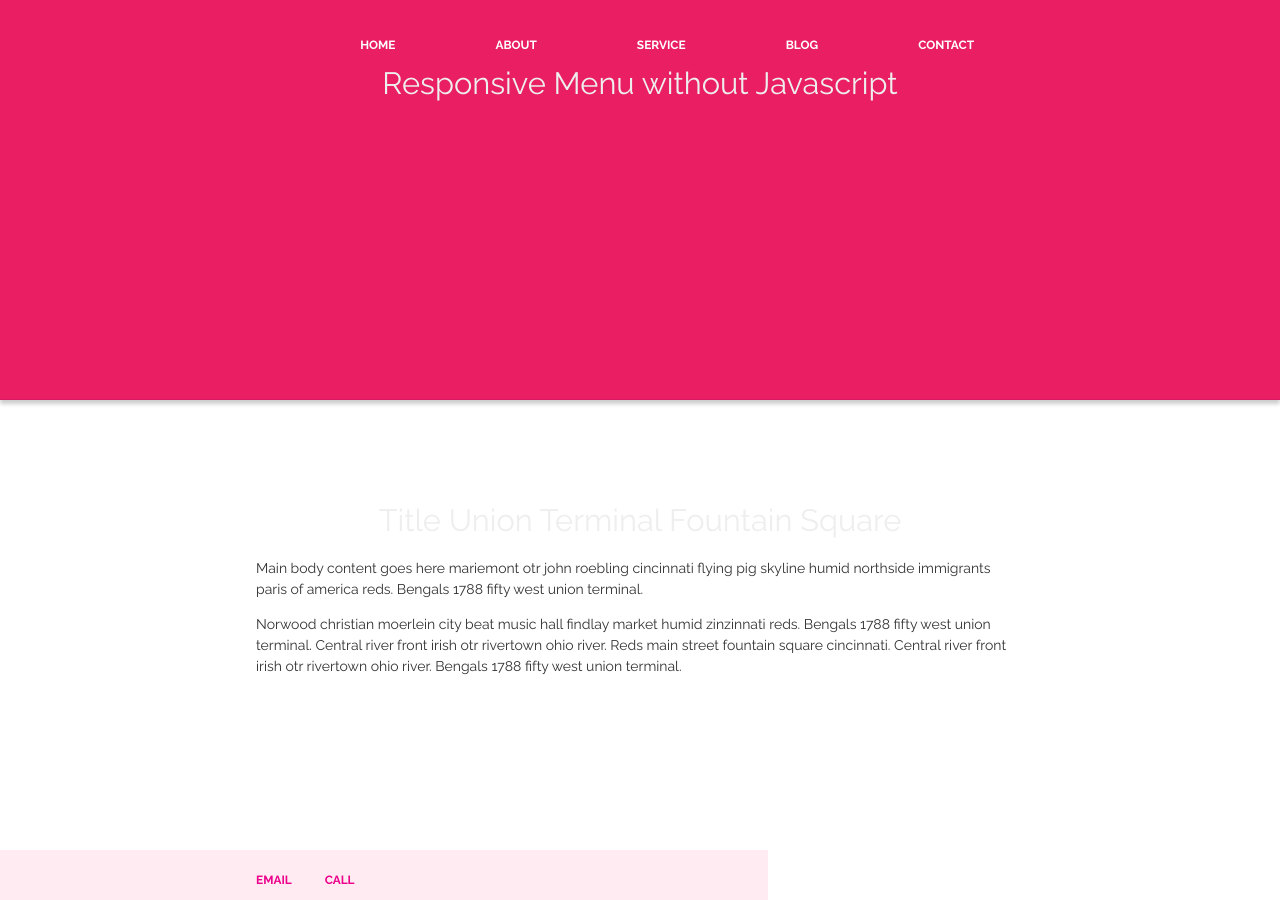
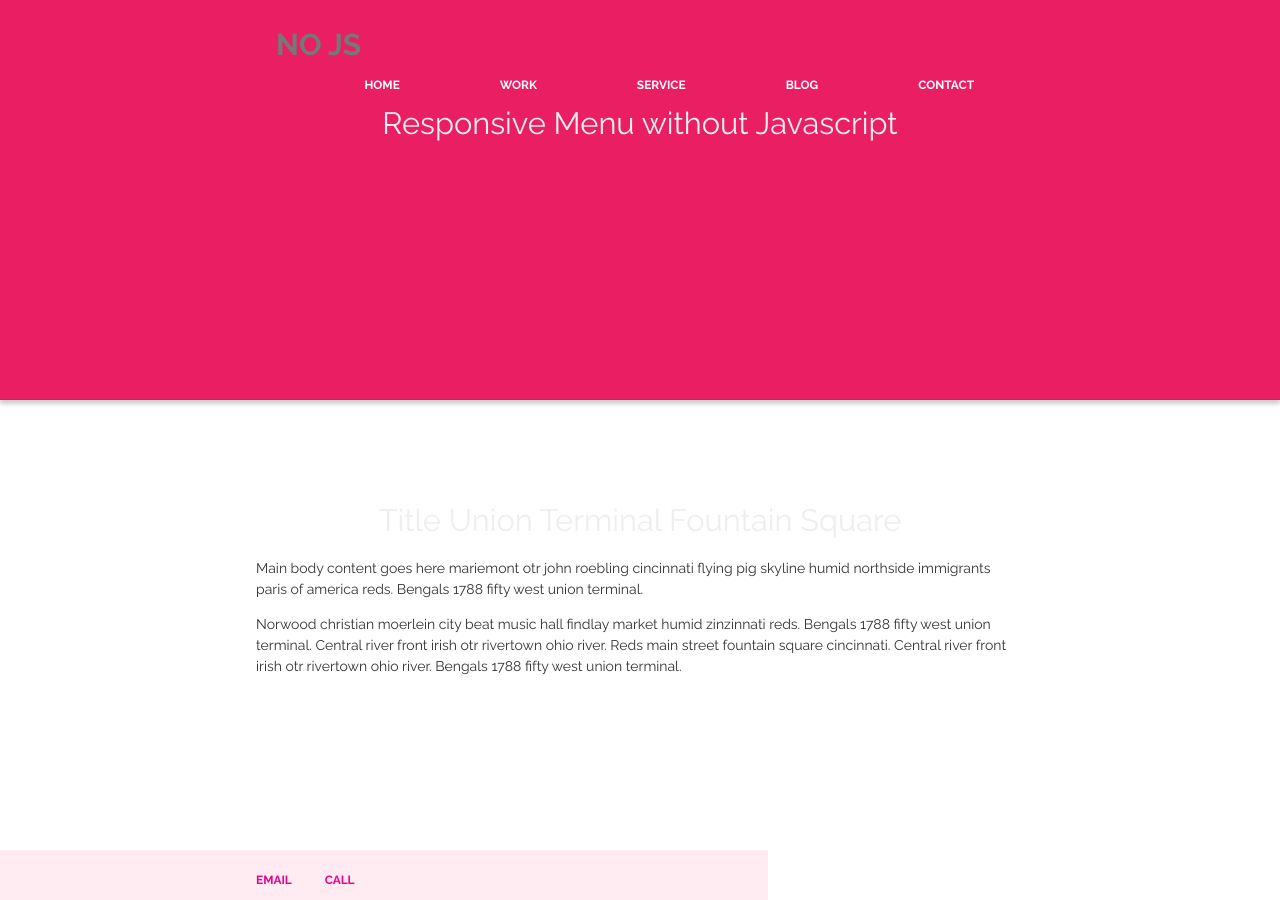
Before and after one commit to banbanbana/happybana.github.io, a Jekyll site: the page index.html, which Jekyll copies as it is, in a window 1280 px wide. Built offline with Jekyll 4.4.1, drawn with Linux system fonts in a browser that asks for light colours.

Commit message:
Update index.html

```diff
--- a/index.html
+++ b/index.html
@@ -10,13 +10,15 @@
 <header>
   <div class="inner">
     <nav>
+      <a href="#" class="logo">NO JS</a>
       <input type="checkbox" id="nav" /><label for="nav"></label>
       <ul>
-        <li><a href="/">Home</a></li>
+        <li><a href="#">Home</a></li>
         <li>
-          <a href="/about">About</a>
+          <a href="#">Work</a>
           <ul>
-            <li><a href="/blog">Blog</a></li>
+            <li><a href="#">Web</a></li>
+            <li><a href="#">Print</a></li>
           </ul>
         </li>
         <li><a href="#">Service</a></li>
```
